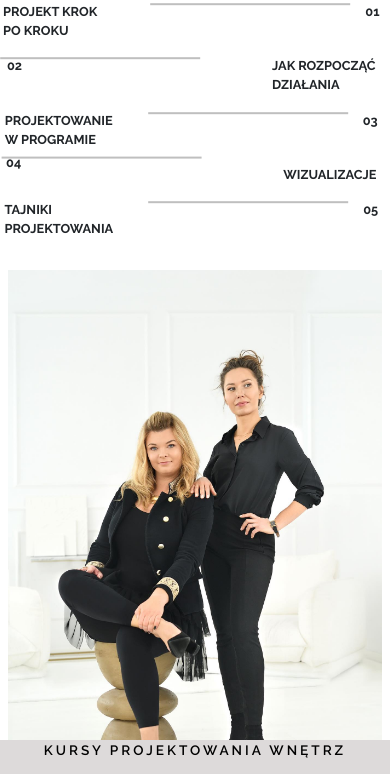
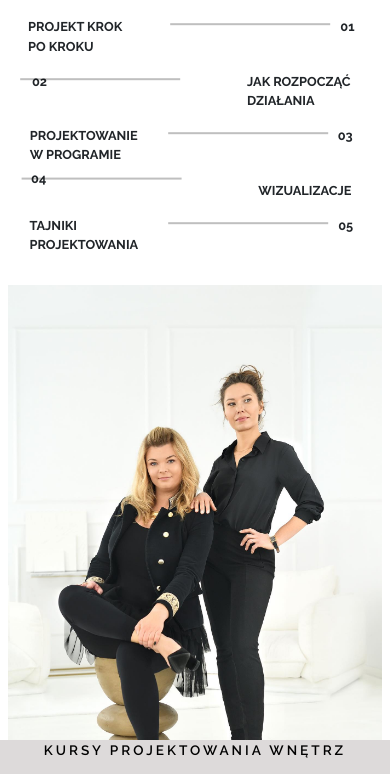
Before and after one commit to Mirasvelo/StronaKP, a plain HTML site: page kurs.html in a window 390 px wide. Shown: the part 68-842 px from the top of the page. Drawn offline with nearby package versions, Linux system fonts and the light colour scheme.

Commit message:
drobne poprawki marginesów

```diff
--- a/css/blog.css
+++ b/css/blog.css
@@ -1,5 +1,5 @@
 body {
-    padding: 10% 1% 10% 1%;
+    padding: 13% 1% 10% 1%;
     display: flex;
     justify-content: center;
     align-items: center;
--- a/css/kontakt.css
+++ b/css/kontakt.css
@@ -37,6 +37,6 @@ p {
   }
 
   body {
-    margin: 15% 1% 4.5% 1%;
+    margin: 20% 1% 4.5% 1%;
   }
 }
--- a/css/kurs.css
+++ b/css/kurs.css
@@ -30,7 +30,7 @@ body {
 
 .line1 {
   transform: rotate(90deg); /* Obrót o 90 stopni */
-  min-width: 250px;
+  min-width: 200px;
 }
 
 .line2 {
@@ -89,7 +89,7 @@ margin-left: 12px;
 
 @media screen and (max-width: 1000px) {
   body {
-    margin: 8% 1% 5% 1%;
+    margin: 12% 1% 10% 1%;
   }
 
   .oferta {
@@ -126,10 +126,10 @@ margin-left: 12px;
 
   .line2 {
     max-width: 80%;
-}
+  }
 
-.img-etapy {
-  display: flex;
-}
+  /* .img-etapy {
+    display: flex;
+  } */
 
 }
--- a/css/o nas.css
+++ b/css/o nas.css
@@ -72,6 +72,6 @@ body {
     }
 
     body {
-        margin: 13% 1% 12% 0;
+        margin: 15% 1% 15% 0;
     }
   }
--- a/css/zaufali nam.css
+++ b/css/zaufali nam.css
@@ -1,5 +1,5 @@
 body {
-    padding: 13% 1% 10% 1%;
+    padding: 14% 1% 10% 1%;
     display: flex;
     justify-content: center;
     align-items: center;
```
